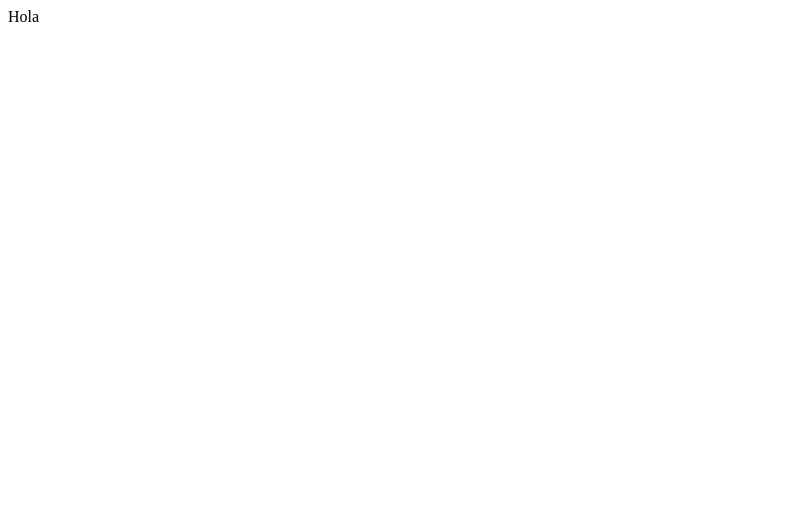
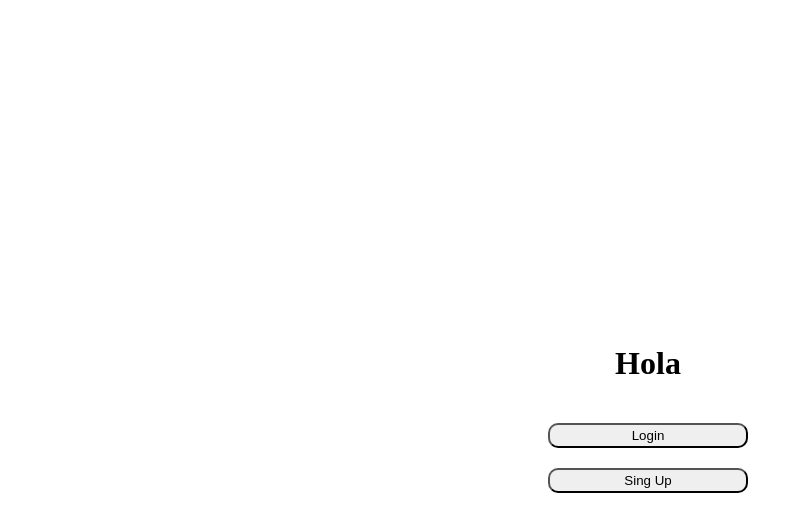
Before and after one commit to Roystreet/group_login, a React (Create React App) app: page / in a window 1280 px wide. Shown: the top 532 px of the page, without its empty margins (0-803 px from the left). Built offline with nearby package versions, Linux system fonts and the light colour scheme.

Commit message:
Estilos minimos en Home component

```diff
--- a/src/App.js
+++ b/src/App.js
@@ -2,13 +2,13 @@ import { Route } from 'react-router-dom'
 import { Login } from './component/login/Login'
 import { SignUp } from './component/singup/SignUp'
 import { Home } from './component/home/Home';
-// comentario
+
 export function App() {
   return (
     <>
       <Route exact path='/' component={Home} />
       <Route path="/login" component={Login} />
-      <Route path="/signup" render={() => <SignUp titulo='SignUp component 235' />} />
+      <Route path="/signup" component={SignUp} />
     </>
   )
 }
--- a/src/component/home/Home.js
+++ b/src/component/home/Home.js
@@ -1,7 +1,19 @@
 import React from 'react';
+import { Link } from 'react-router-dom';
+import s from './home.module.css'
 
 export function Home() {
     return (
-        <div>Hola</div>
+        <main className={s.main}>
+            <div className={s.container}>
+                <h1>Hola</h1>
+                <Link to='/login'>
+                    <button className={s.button}>Login</button>
+                </Link>
+                <Link to='/singup'>
+                    <button className={s.button}>Sing Up</button>
+                </Link>
+            </div>
+        </main>
     )
 }
--- /dev/null
+++ b/src/component/home/home.module.css
@@ -0,0 +1,20 @@
+.main{
+  display: flex;
+  justify-content: center;
+  align-items: center;
+  width: 100vw;
+  height: 100vh;
+}
+
+.container{
+  display: flex;
+  flex-direction: column;
+  align-items: center;
+}
+
+.button{
+  width: 200px;
+  height: 25px;
+  margin-top: 20px;
+  border-radius: 10px;
+}
--- a/src/index.js
+++ b/src/index.js
@@ -2,7 +2,6 @@ import React from 'react';
 import ReactDOM from 'react-dom';
 import { App } from './App';
 import { BrowserRouter } from 'react-router-dom';
-
 
 ReactDOM.render(
   <BrowserRouter>
```
